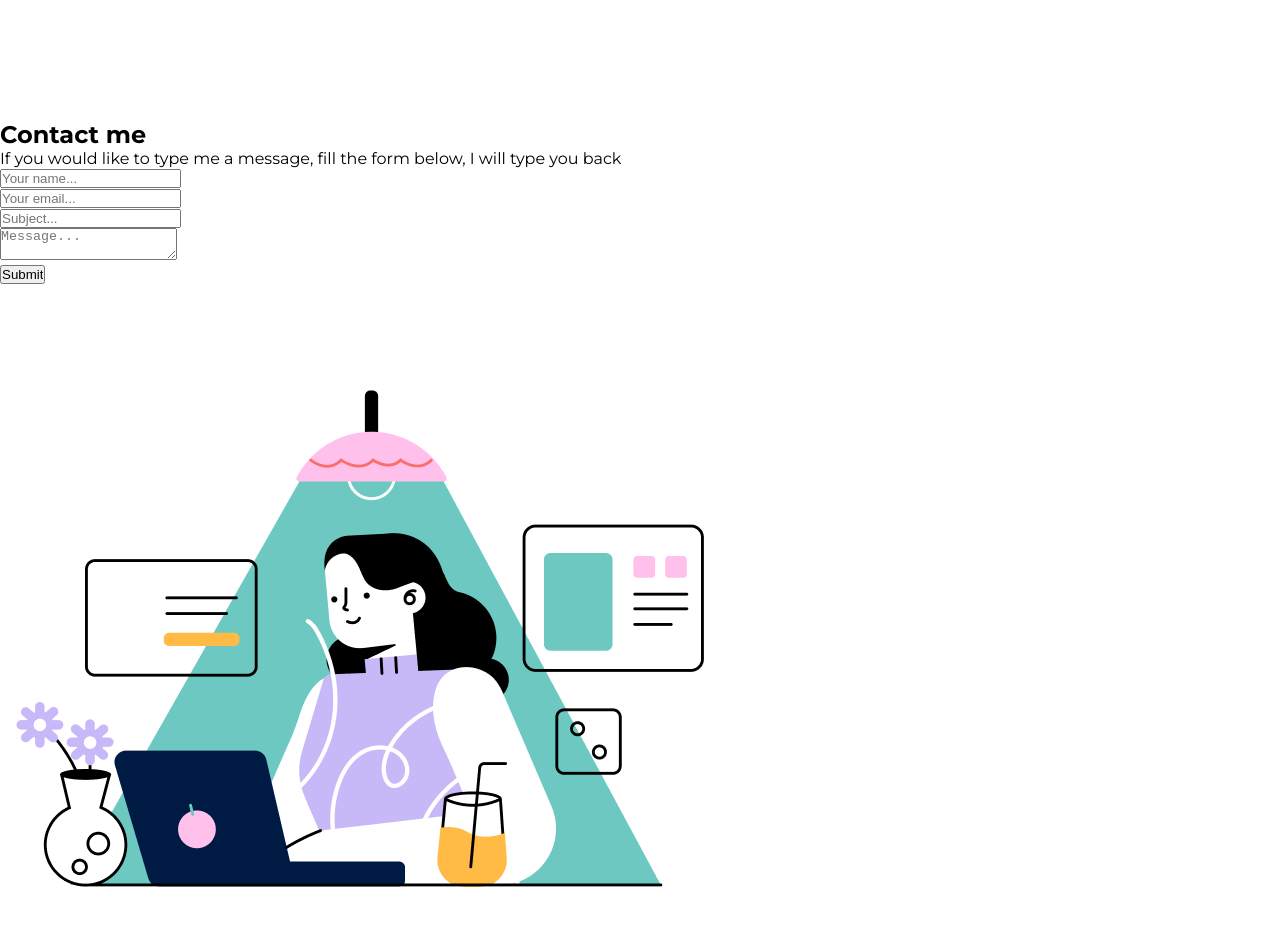
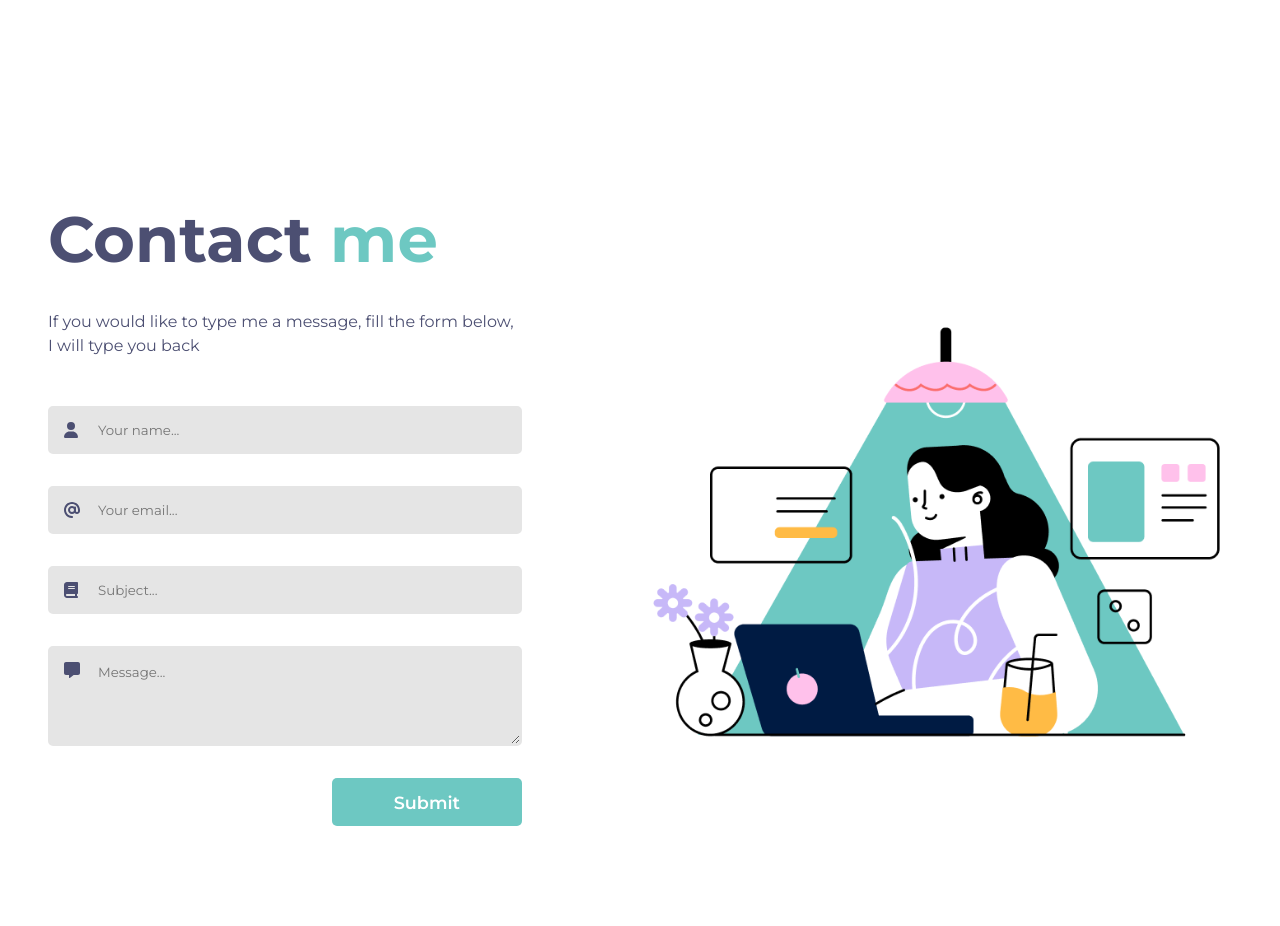
Before and after one commit to sneuder/portfolio, a React (Create React App) app: page / in a window 1280 px wide. Shown: the part 2280-3206 px from the top of the page. Built offline with nearby package versions, Linux system fonts and the light colour scheme.

Commit message:
Contact component built

```diff
--- a/src/components/contact/contact.jsx
+++ b/src/components/contact/contact.jsx
@@ -1,5 +1,13 @@
 import React from "react";
+
 import style from "./contact.module.scss";
+import { FontAwesomeIcon } from "@fortawesome/react-fontawesome";
+import {
+  faUser,
+  faAt,
+  faBook,
+  faMessage,
+} from "@fortawesome/free-solid-svg-icons";
 
 const Contact = () => {
   return (
@@ -16,6 +24,7 @@ const Contact = () => {
         </div>
         <form className={style.formContainer}>
           <div className={style.containerInput}>
+            <FontAwesomeIcon className={style.icon} icon={faUser} />
             <input
               className={style.input}
               type="text"
@@ -24,6 +33,7 @@ const Contact = () => {
           </div>
 
           <div className={style.containerInput}>
+            <FontAwesomeIcon className={style.icon} icon={faAt} />
             <input
               className={style.input}
               type="email"
@@ -32,6 +42,7 @@ const Contact = () => {
           </div>
 
           <div className={style.containerInput}>
+            <FontAwesomeIcon className={style.icon} icon={faBook} />
             <input
               className={style.input}
               type="text"
@@ -40,8 +51,9 @@ const Contact = () => {
           </div>
 
           <div className={style.containerInput}>
+            <FontAwesomeIcon className={style.icon} icon={faMessage} />
             <textarea
-              className={style.input}
+              className={style.inputArea}
               type="text"
               placeholder="Message..."
             ></textarea>
@@ -49,7 +61,7 @@ const Contact = () => {
 
           <div className={style.containerInput}>
             <input
-              className={style.input}
+              className={style.inputSubmit}
               type="submit"
               placeholder="Submit"
             />
@@ -57,7 +69,11 @@ const Contact = () => {
         </form>
       </div>
       <div className={style.imageContainer}>
-        <img className={style.img} src={require("../../assets/contact.png")} alt="contact" />
+        <img
+          className={style.img}
+          src={require("../../assets/contact.png")}
+          alt="contact"
+        />
       </div>
     </div>
   );
--- a/src/components/contact/contact.module.scss
+++ b/src/components/contact/contact.module.scss
@@ -1 +1,91 @@
 @import "../../styles/index.scss";
+
+.background {
+  @include backgroundDefault();
+  @include horizontal();
+
+  .contactContainer {
+    width: 40%;
+
+    .headerContainer {
+      .header {
+        @include header();
+
+        .headerDecoration {
+          @include headerDecoration();
+        }
+      }
+
+      .text {
+        @include text();
+      }
+    }
+
+    .formContainer {
+      @include vertical();
+      margin-top: 3rem;
+
+      .containerInput {
+        position: relative;
+        @include horizontal();
+        justify-content: flex-end;
+
+        .input, .inputArea, .inputSubmit {
+          @include default-inputs();
+          @include transition();
+          width: 100%;
+          margin-bottom: 2rem;
+          outline: 0;
+          border: 0;
+          padding-left: 3rem;
+          font-family: "Montserrat";
+          background-color: $quinary-color;
+          border: 2px $quinary-color solid;
+        }
+
+        .input:focus, .inputArea:focus {
+          border-color: $primary-color;
+        }
+
+
+        .inputArea {
+          padding-top: 1rem;
+          height: 100px;
+          max-width: 100%;
+          min-width: 100%;
+        }
+
+        .inputSubmit {
+          @include center-flexbox();
+          border: none;
+          width: 40%;
+          padding: 0;
+          font-weight: 600;
+          font-size: 1.1rem;
+          cursor: pointer;
+          background: $secondary-color;
+          color: $quaternary-color;
+        }
+
+        .inputSubmit:hover {
+          background: $primary-color;
+        }
+
+        .icon {
+          position: absolute;
+          left: 1rem;
+          top: 1rem;
+          color: $primary-color;
+        }
+      }
+    }
+  }
+
+  .imageContainer {
+    width: 50%;
+    @include center-flexbox();
+    .img {
+      width: 100%;
+    }
+  }
+}
```
